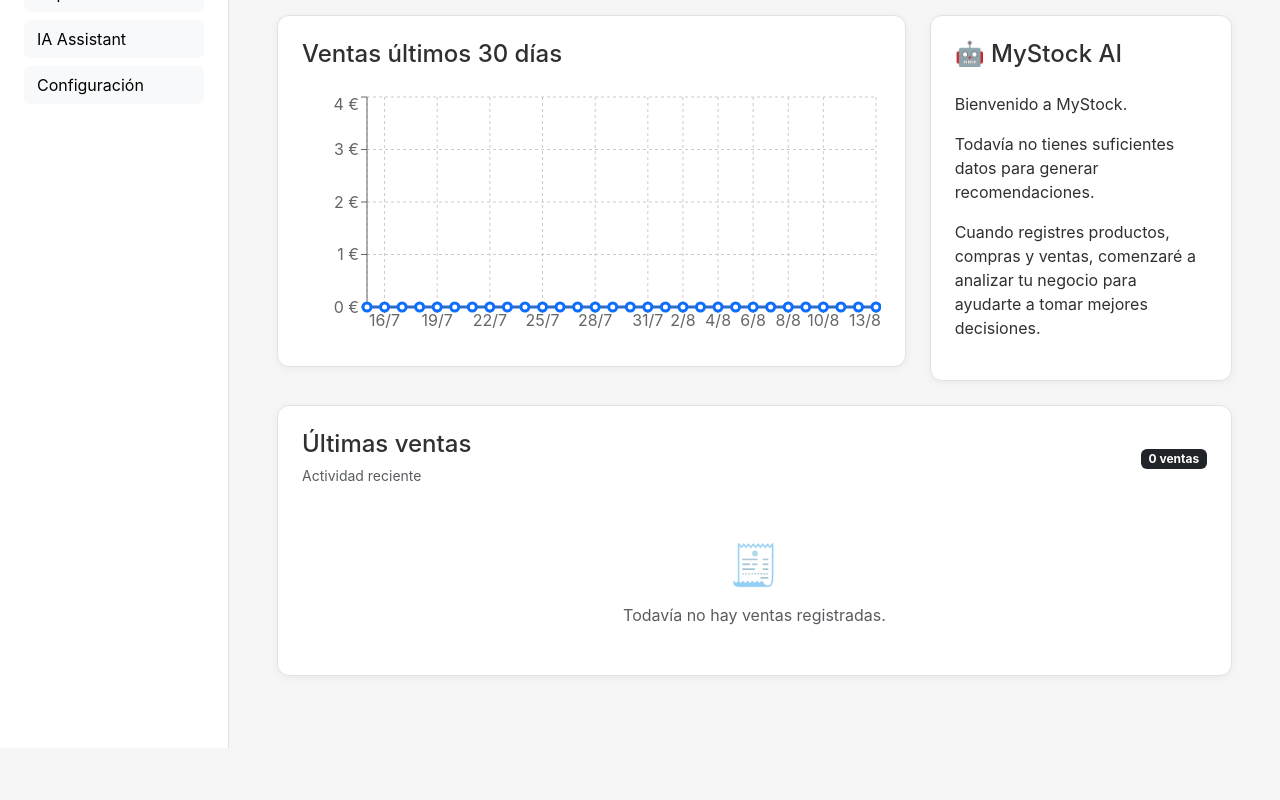
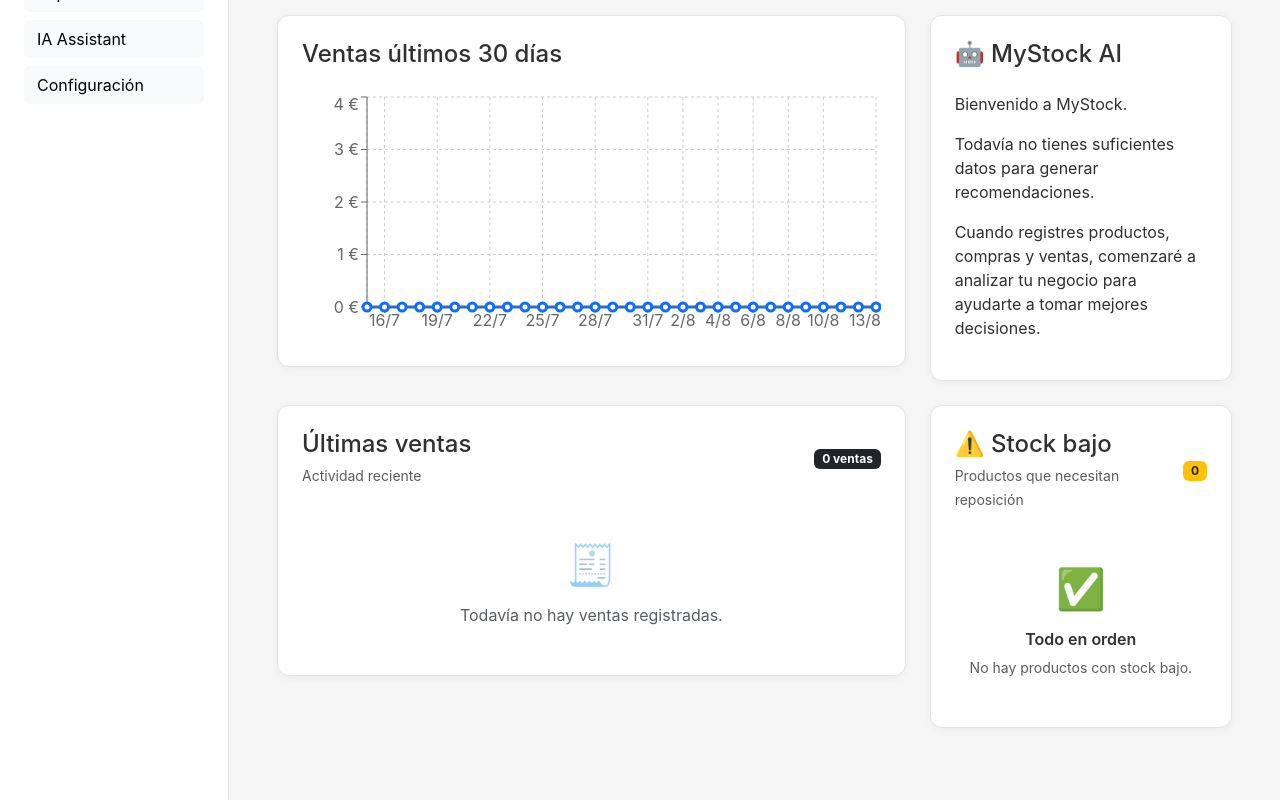
Before and after one commit to ErwinGonzalezBonilla/MyStock, a React app in the folder frontend/: page / in a window 1280 px wide. Shown: the part 541-1341 px from the top of the page. Before the commit the page ends 1289 px from the top, so only its background shows below. Built offline with nearby package versions, Linux system fonts and the light colour scheme; the HTML template or start-up script is replaced by a standard one.

Commit message:
feat(dashboard): add low stock alerts

```diff
--- /dev/null
+++ b/frontend/src/components/common/LowStockProducts.jsx
@@ -0,0 +1,161 @@
+export default function LowStockProducts({
+  products,
+}) {
+  const lowStockProducts = products
+    .filter((product) => {
+      const stock =
+        Number(product.stock) || 0;
+
+      return stock >= 0 && stock <= 10;
+    })
+    .sort(
+      (a, b) =>
+        Number(a.stock) -
+        Number(b.stock)
+    );
+
+  const getStockClass = (stock) => {
+    if (stock === 0) {
+      return "text-danger";
+    }
+
+    if (stock <= 3) {
+      return "text-danger";
+    }
+
+    return "text-warning";
+  };
+
+  return (
+    <div className="stat-card mb-4">
+
+      <div className="d-flex justify-content-between align-items-center mb-4">
+
+        <div>
+          <h4 className="mb-1">
+            ⚠️ Stock bajo
+          </h4>
+
+          <small className="text-muted">
+            Productos que necesitan reposición
+          </small>
+        </div>
+
+        <span className="badge bg-warning text-dark">
+          {lowStockProducts.length}
+        </span>
+
+      </div>
+
+      {lowStockProducts.length === 0 ? (
+
+        <div className="text-center py-4">
+
+          <div className="fs-1 mb-2">
+            ✅
+          </div>
+
+          <p className="fw-semibold mb-1">
+            Todo en orden
+          </p>
+
+          <small className="text-muted">
+            No hay productos con stock bajo.
+          </small>
+
+        </div>
+
+      ) : (
+
+        <div>
+
+          {lowStockProducts.map(
+            (product) => {
+
+              const stock =
+                Number(product.stock) || 0;
+
+              return (
+                <div
+                  key={product.id}
+                  className="d-flex justify-content-between align-items-center border-bottom py-3"
+                >
+
+                  <div className="d-flex align-items-center gap-3">
+
+                    {product.image ? (
+
+                      <img
+                        src={product.image}
+                        alt={product.name}
+                        style={{
+                          width: "45px",
+                          height: "45px",
+                          objectFit: "cover",
+                          borderRadius: "8px",
+                          border:
+                            "1px solid #ddd",
+                        }}
+                      />
+
+                    ) : (
+
+                      <div
+                        style={{
+                          width: "45px",
+                          height: "45px",
+                          background:
+                            "#f2f2f2",
+                          borderRadius: "8px",
+                        }}
+                      />
+
+                    )}
+
+                    <div>
+
+                      <div className="fw-semibold">
+                        {product.name}
+                      </div>
+
+                      <small className="text-muted">
+                        {product.sku ||
+                          "Sin SKU"}
+                      </small>
+
+                    </div>
+
+                  </div>
+
+                  <div className="text-end">
+
+                    <div
+                      className={`fw-bold ${getStockClass(
+                        stock
+                      )}`}
+                    >
+                      {stock} unidades
+                    </div>
+
+                    <small className="text-muted">
+                      {stock === 0
+                        ? "Sin stock"
+                        : stock <= 3
+                        ? "Crítico"
+                        : "Stock bajo"}
+                    </small>
+
+                  </div>
+
+                </div>
+              );
+            }
+          )}
+
+        </div>
+
+      )}
+
+    </div>
+  );
+}
--- a/frontend/src/pages/Dashboard.jsx
+++ b/frontend/src/pages/Dashboard.jsx
@@ -3,6 +3,7 @@
 import StatCard from "../components/common/StatCard";
 import SalesChart from "../components/common/SalesChart";
 import RecentSales from "../components/common/RecentSales";
+import LowStockProducts from "../components/common/LowStockProducts";
 
 export default function Dashboard() {
   const [products] = useState(() => {
@@ -357,10 +358,22 @@
 
       <div className="row">
 
-        <div className="col-12">
+        <div className="col-lg-8">
 
           <RecentSales
             sales={sales}
+          />
+
+        </div>
+
+        {/* =========================
+            STOCK BAJO
+        ========================= */}
+
+        <div className="col-lg-4">
+
+          <LowStockProducts
+            products={products}
           />
 
         </div>
```
